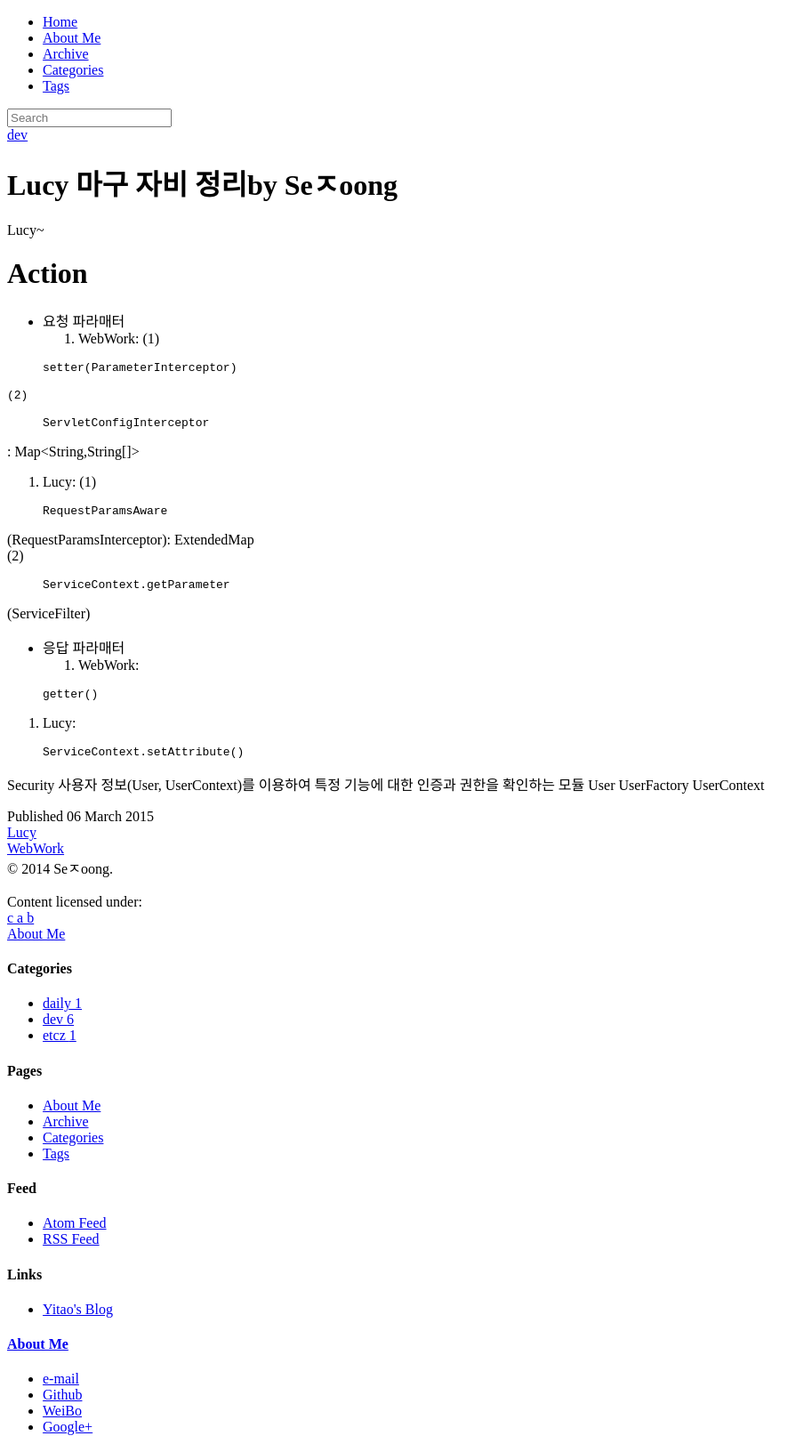
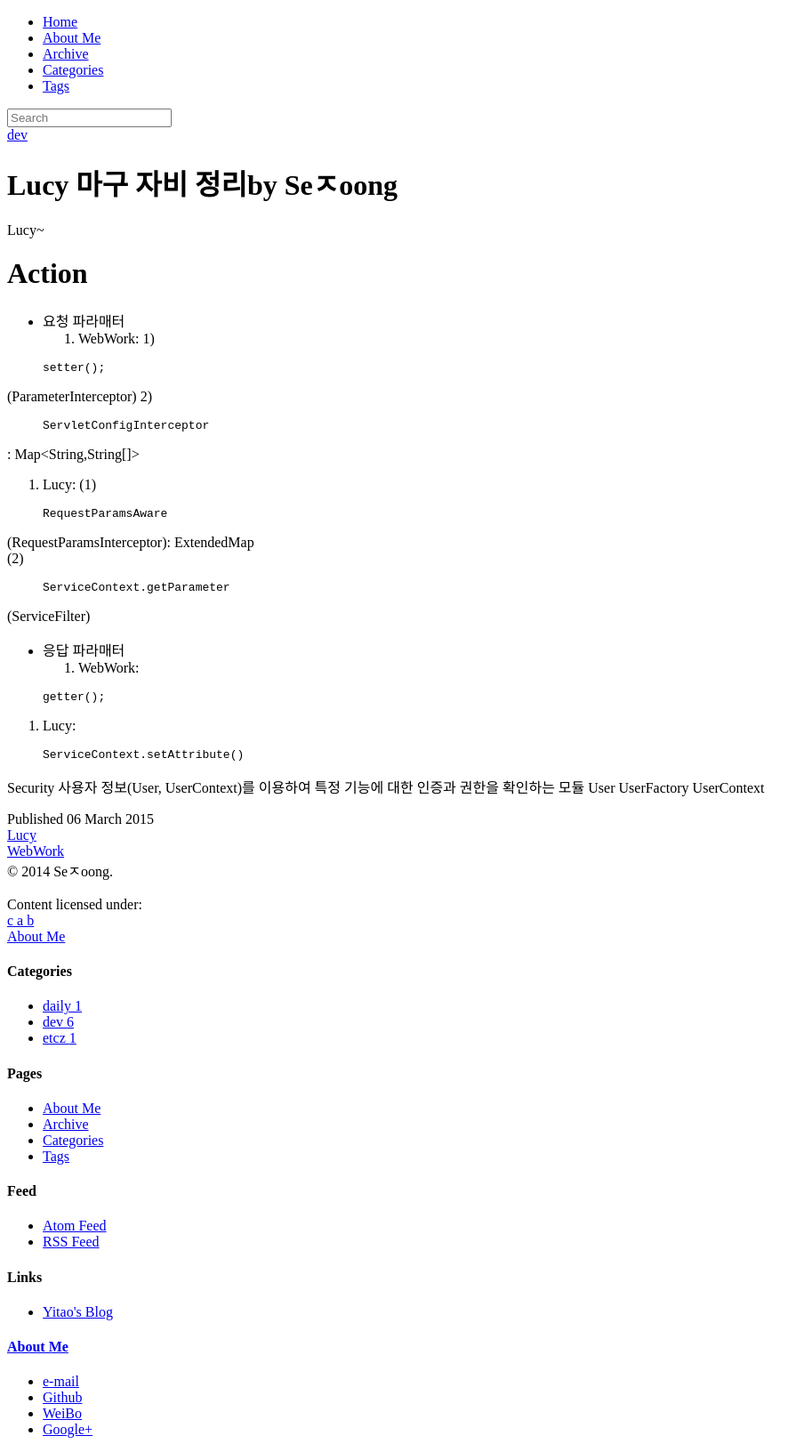
Before and after one commit to sejoong/sejoong.github.com, a Jekyll site: the page built from _posts/2015-03-06-dev.md, in a window 1280 px wide. Shown: the whole page at 89% size, without its empty margins (0-913 px from the left). Built offline with Jekyll 4.4.1, drawn with Linux system fonts in a browser that asks for light colours; nearby versions of some CDN libraries; library files that are not in the unit come from our copies; comment, search, counter and statistics services are not loaded.

Commit message:
no message

```diff
--- a/_posts/2015-03-06-dev.md
+++ b/_posts/2015-03-06-dev.md
@@ -14,15 +14,15 @@ Lucy~
 
 - 요청 파라매터
 1. WebWork:
-	(1) {% highlight java %}setter(ParameterInterceptor){% endhighlight %}
-	(2) {% highlight java %}ServletConfigInterceptor{% endhighlight %}: Map<String,String[]>
+	1) {% highlight java %}setter();{% endhighlight %}  (ParameterInterceptor)
+	2) {% highlight java %}ServletConfigInterceptor{% endhighlight %}: Map<String,String[]>
 2. Lucy:
 	(1) {% highlight java %}RequestParamsAware{% endhighlight %}(RequestParamsInterceptor): ExtendedMap
 	(2) {% highlight java %}ServiceContext.getParameter{% endhighlight %}(ServiceFilter)
 
 - 응답 파라매터
 1. WebWork:
-	{% highlight java %}getter(){% endhighlight %}
+	{% highlight java %}getter();{% endhighlight %}
 2. Lucy:
 	{% highlight java %}ServiceContext.setAttribute(){% endhighlight %}
 
```
